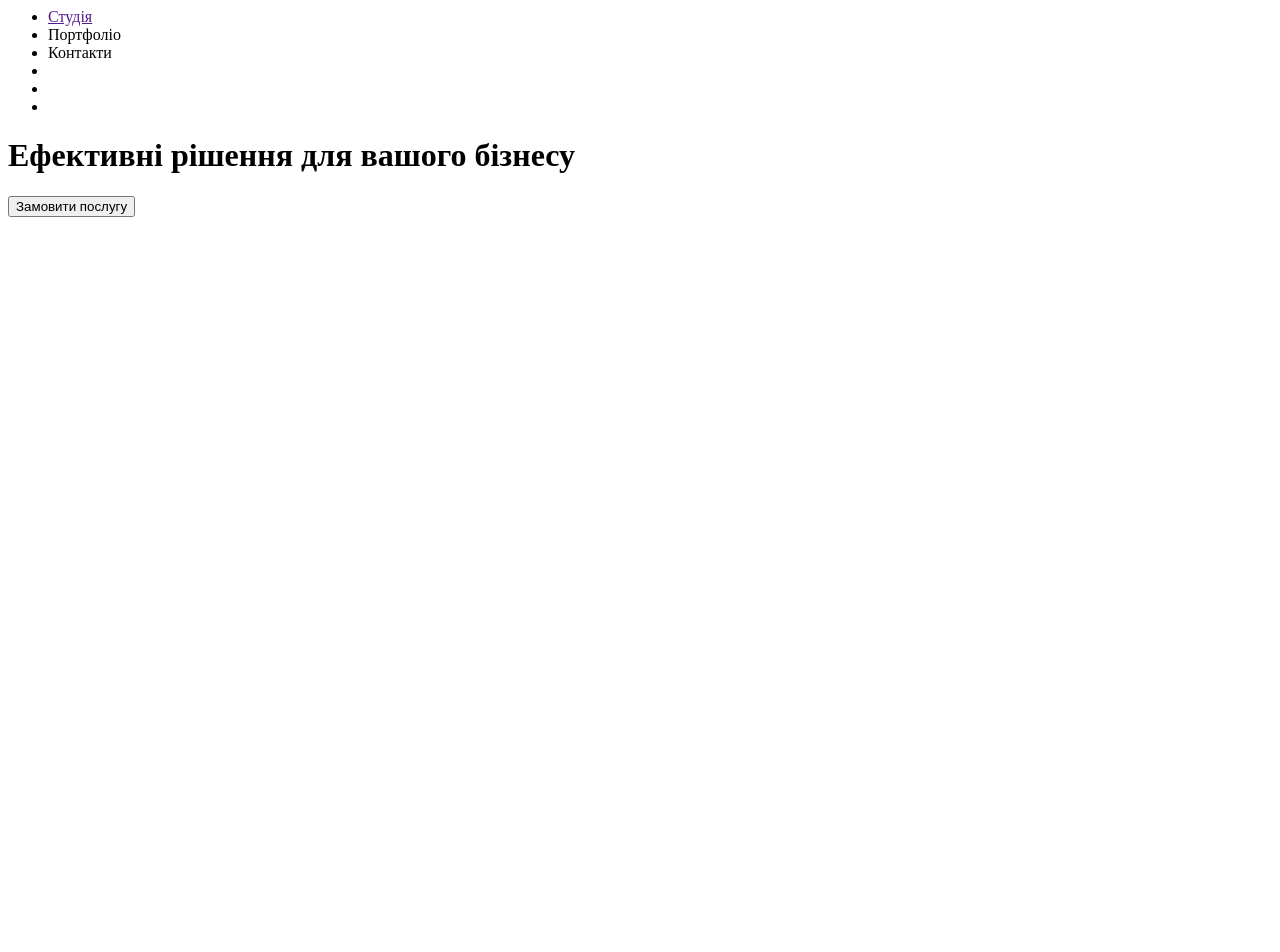
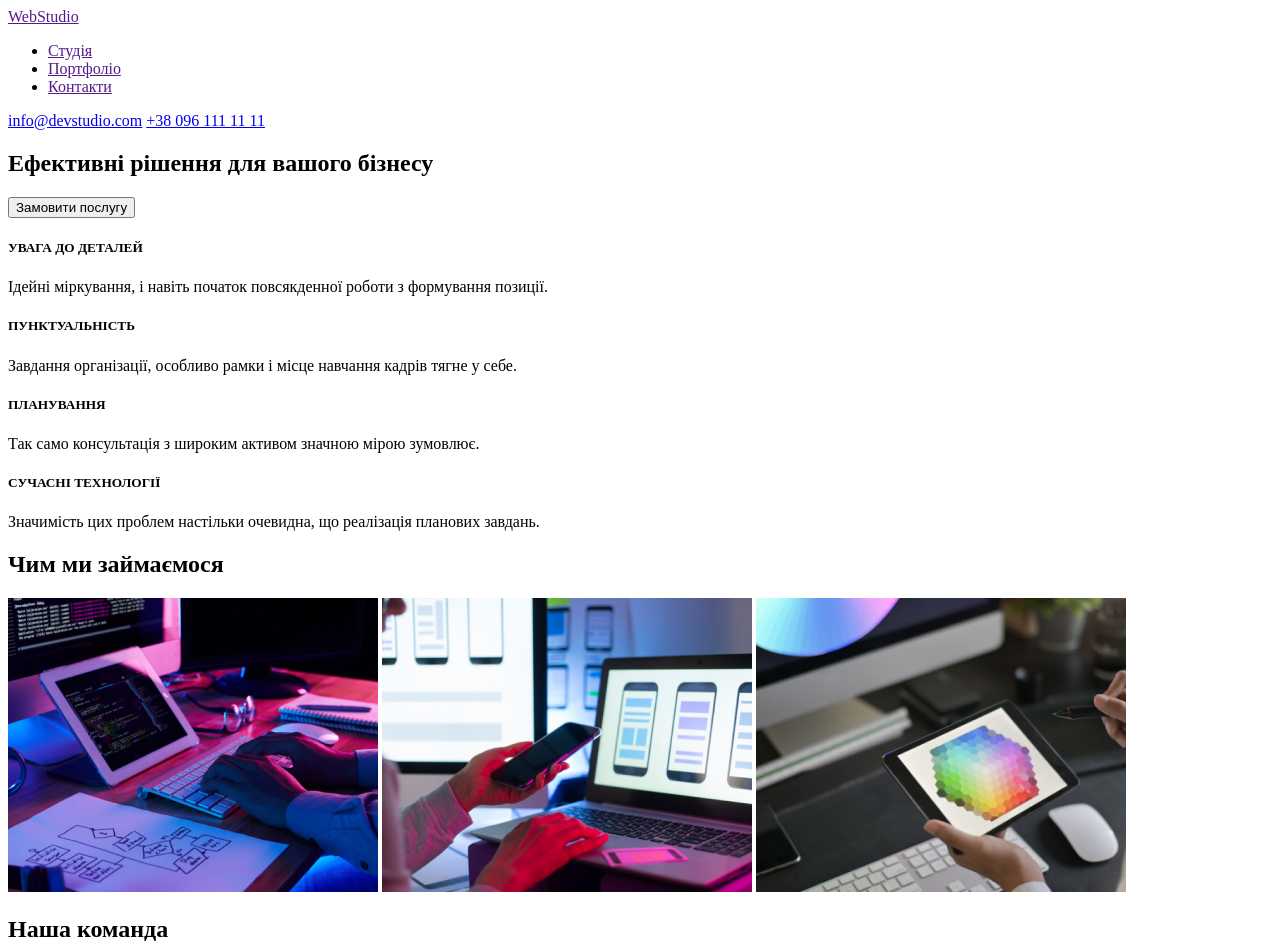
Before and after one commit to TanyaBushik/goit-markup-hw-01, a plain HTML site: page index.html in a window 1280 px wide. Shown: the top 952 px of the page. Before the commit the page ends 800 px from the top, so only its background shows below. Drawn offline with Linux system fonts and the light colour scheme.

Commit message:
HTML done

```diff
--- a/index.html
+++ b/index.html
@@ -1,4 +1,4 @@
-<html lang="uk">
+<html lang="ua">
 <head>
     <meta charset="UTF-8">
     <meta http-equiv="X-UA-Compatible" content="IE=edge">
@@ -7,23 +7,62 @@
 </head>
 <body>
     <header>
+     <nav>
+       <a href="" class="link" alt="Логотип">WebStudio</a>
         <ul>
-            <li>
-                <a href="" class="link" > Студія</a>
-            </li>
-            <li>Портфоліо</li>
-            <li>Контакти</li>
-            <li>
-                <a href="" class="link" > </a>
-            </li>
-            <li></li>
-            <li></li>
-
+            <li><a href="">Студія</a></li>
+            <li><a href="">Портфоліо</a></li>
+            <li><a href="">Контакти</a></li>
         </ul>
+     </nav>
+        <a href="email:info@devstudio.com">info@devstudio.com</a>
+        <a href="tel:+380961111111">+38 096 111 11 11</a>
+    </header>
+    <main>
+        <section>
         <h1>Ефективні рішення для вашого бізнесу</h1>
         <button class="button">Замовити послугу</button>
-    </header>
-    <footer></footer>
+        </section>
+           <article>
+             <h5>УВАГА ДО ДЕТАЛЕЙ</h5>
+             <p>Ідейні міркування, і навіть початок повсякденної роботи з формування позиції.</p>
+            <h5>ПУНКТУАЛЬНІСТЬ</h5>
+                <p>Завдання організації, особливо рамки і місце навчання кадрів тягне у себе.</p>
+
+            <h5>ПЛАНУВАННЯ</h5>
+                <p>Так само консультація з широким активом значною мірою зумовлює.</p>
+
+            <h5>СУЧАСНІ ТЕХНОЛОГІЇ</h5>
+                <p>Значимість цих проблем настільки очевидна, що реалізація планових завдань.</p>
+           </article>
+<section>
+    <h2>Чим ми займаємося</h2>
+    <img src="./img/img1.jpg" alt="box 1">
+    <img src="./img/img2.jpg" alt="box 2">
+    <img src="./img/img3.jpg" alt="box 3">
+</section>
+<section>
+    <h2>Наша команда</h2>
+<img src="./img/img_4.jpg" alt="Ігор Дем'яненко">
+<p>Ігор Дем'яненко</p>
+<p>Product Designer</p>
+<img src="./img/img_5.jpg" alt="Ольга Рєпіна">
+<p>Ольга Рєпіна</p>
+<p>Frontend Developer</p>
+<img src="./img/img_6.jpg" alt="Микола Тарасов">
+<p>Микола Тарасов</p>
+<p>Marketing</p>
+<img src="./img/img_7.jpg" alt="Михайло Єрмаков">
+<p>Михайло Єрмаков</p>
+<p>UI Designer</p>
+</section>
+    </main>
+    <footer>
+       <a href="" class="link" alt="Логотип">WebStudio</a>
+       <p>м. Київ, пр-т Лесі Українки, 26</p>
+       <a href="email:info@devstudio.com">info@devstudio.com</a>
+       <a href="tel:+380961111111">+38 096 111 11 11</a>
+    </footer>
 </body>
 
 </html>
```
Also changed, not shown: img/img1.jpg (added), img/img2.jpg (added), img/img3.jpg (added), img/img_4.jpg (added), img/img_5.jpg (added), img/img_6.jpg (added), img/img_7.jpg (added).
